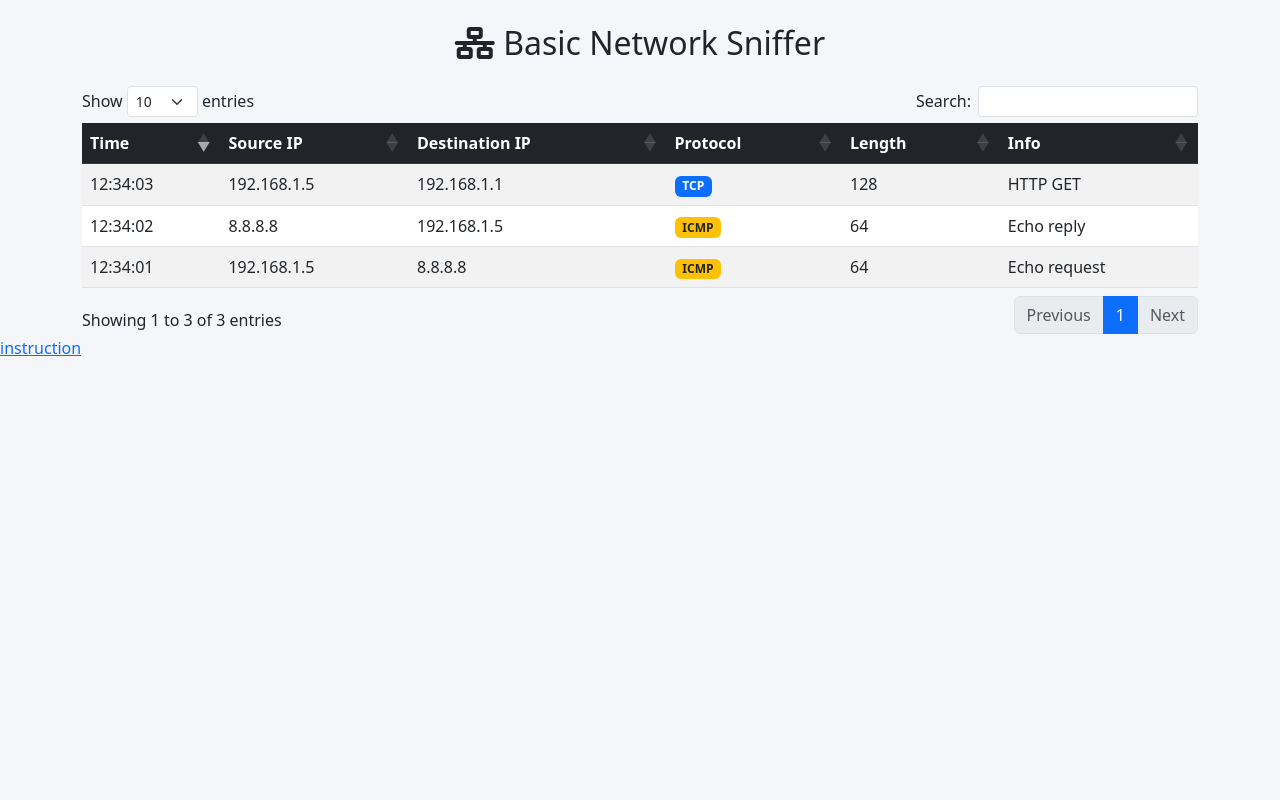
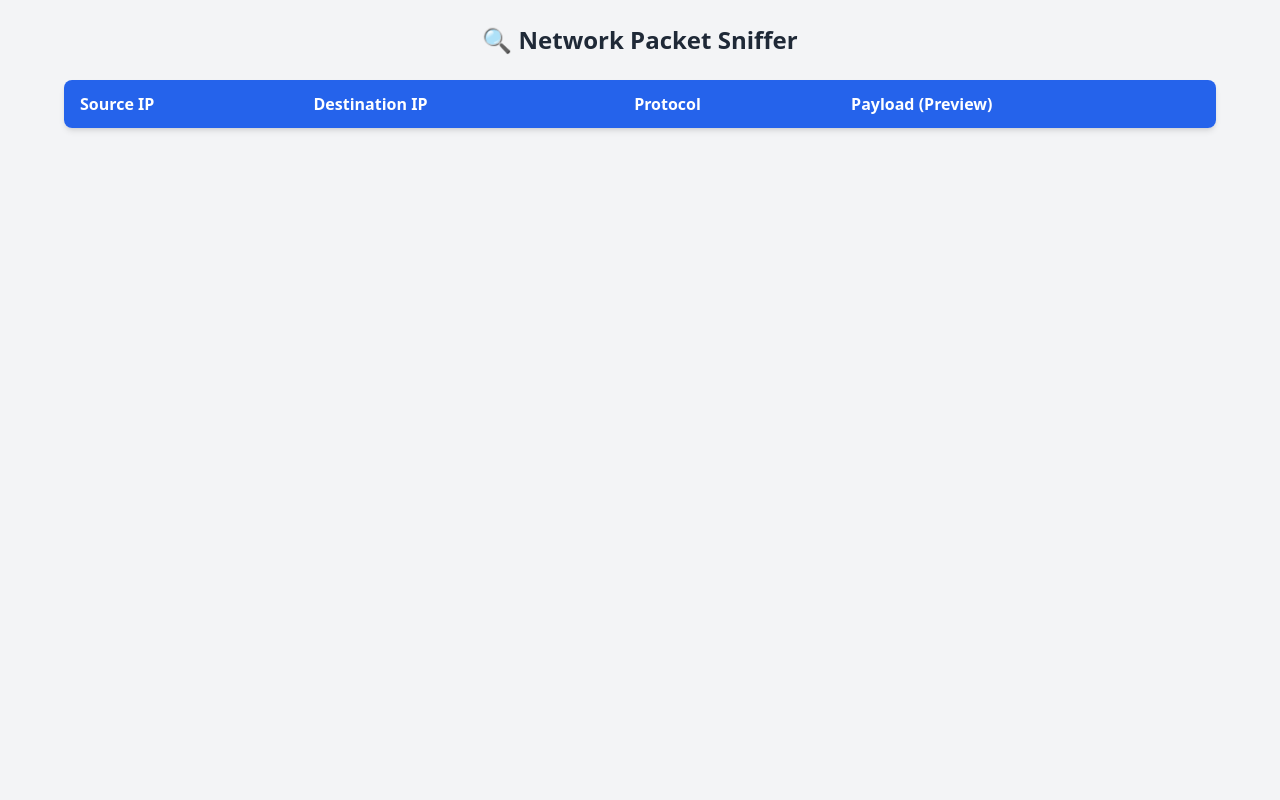
Before and after one commit to Thanush-07/CodeAlpha_Basic-Network-Sniffer-, a Flask app: page / in a window 1280 px wide. Run offline with Flask 3, Linux system fonts and the light colour scheme; lists and menus that the app fills with data are empty; some libraries are stand-ins or nearby versions.

Commit message:
template  files updated

```diff
--- a/templates/about.html
+++ /dev/null
@@ -1 +0,0 @@
-<h1></h1>
--- a/templates/head.html
+++ b/templates/head.html
@@ -1,22 +1,53 @@
 <!DOCTYPE html>
 <html lang="en">
 <head>
-    <meta charset="UTF-8">
-    <meta name="viewport" content="width=device-width, initial-scale=1.0">
-    {% block tittle %}<title>Basic Network Sniffer</title>{% endblock %}
+  <meta charset="UTF-8">
+  <title>Network Sniffer</title>
+  <!-- Tailwind CDN -->
+  <script src="https://cdn.tailwindcss.com"></script>
+  <script>
+    async function fetchPackets() {
+      try {
+        const res = await fetch('/packets');
+        const data = await res.json();
+        const container = document.getElementById("packet-data");
+        container.innerHTML = "";
 
-    <!-- Bootstrap CSS -->
-    <link href="https://cdn.jsdelivr.net/npm/bootstrap@5.3.0/dist/css/bootstrap.min.css" rel="stylesheet">
-    <link rel="stylesheet" href="{{url_for('static',filename='style.css')}}">
+        data.forEach(pkt => {
+          container.innerHTML += `
+            <tr class="border-b hover:bg-gray-50">
+              <td class="px-4 py-2">${pkt.src || '-'}</td>
+              <td class="px-4 py-2">${pkt.dst || '-'}</td>
+              <td class="px-4 py-2 font-semibold text-blue-600">${pkt.proto || '-'}</td>
+              <td class="px-4 py-2 font-mono text-gray-600">${pkt.payload || '-'}</td>
+            </tr>`;
+        });
+      } catch (err) {
+        console.error("Error fetching packets:", err);
+      }
+    }
 
-    <!-- DataTables CSS -->
-    <link rel="stylesheet" href="https://cdn.datatables.net/1.13.4/css/dataTables.bootstrap5.min.css">
+    setInterval(fetchPackets, 2000); // Refresh every 2 sec
+    window.onload = fetchPackets;
+  </script>
+</head>
+<body class="bg-gray-100 min-h-screen flex flex-col items-center p-6">
+  <h1 class="text-2xl font-bold text-gray-800 mb-6 flex items-center">
+    🔍 Network Packet Sniffer
+  </h1>
 
-    <!-- Font Awesome -->
-    <link rel="stylesheet" href="https://cdnjs.cloudflare.com/ajax/libs/font-awesome/6.4.0/css/all.min.css">
-</head>
-{% block head %} {% endblock %}
-<body>
-    {% block body %}{% endblock %}
+  <div class="w-full max-w-6xl bg-white shadow-md rounded-lg overflow-hidden">
+    <table class="w-full text-left border-collapse">
+      <thead>
+        <tr class="bg-blue-600 text-white">
+          <th class="px-4 py-3">Source IP</th>
+          <th class="px-4 py-3">Destination IP</th>
+          <th class="px-4 py-3">Protocol</th>
+          <th class="px-4 py-3">Payload (Preview)</th>
+        </tr>
+      </thead>
+      <tbody id="packet-data" class="bg-white"></tbody>
+    </table>
+  </div>
 </body>
 </html>
--- a/templates/index.html
+++ b/templates/index.html
@@ -1,64 +1,52 @@
-{% extends 'head.html' %}
+{% extends "head.html" %}
+
+{% block title %}Network Sniffer{% endblock %}
+
 {% block head %}
+<script>
+    async function fetchPackets() {
+        try {
+            let res = await fetch("/packets");
+            let data = await res.json();
+
+            let table = document.getElementById("packetTable");
+            table.innerHTML = "";
+
+            data.forEach(pkt => {
+                let row = `<tr class="hover:bg-gray-100 transition">
+                    <td class="px-6 py-4 text-sm">${pkt.src}</td>
+                    <td class="px-6 py-4 text-sm">${pkt.dst}</td>
+                    <td class="px-6 py-4 text-sm">${pkt.proto}</td>
+                    <td class="px-6 py-4 text-sm text-gray-600 truncate max-w-xs">${pkt.payload}</td>
+                </tr>`;
+                table.innerHTML += row;
+            });
+        } catch (e) {
+            console.error("Error fetching packets:", e);
+        }
+    }
+
+    // Refresh every 2 seconds
+    setInterval(fetchPackets, 2000);
+</script>
 {% endblock %}
-{% block body%}
 
-    <div class="container mt-4">
-        <h2 class="text-center mb-4"><i class="fa-solid fa-network-wired"></i> Basic Network Sniffer</h2>
+{% block content %}
+  <h1 class="text-2xl font-bold text-gray-800 mb-6 flex items-center">
+    🔍 Network Packet Sniffer
+  </h1>
 
-        <table id="packetTable" class="table table-striped table-hover">
-            <thead class="table-dark">
-                <tr>
-                    <th>Time</th>
-                    <th>Source IP</th>
-                    <th>Destination IP</th>
-                    <th>Protocol</th>
-                    <th>Length</th>
-                    <th>Info</th>
-                </tr>
-            </thead>
-            <tbody>
-                <!-- Dummy Data (will be replaced with live data) -->
-                <tr>
-                    <td>12:34:01</td>
-                    <td>192.168.1.5</td>
-                    <td>8.8.8.8</td>
-                    <td><span class="badge bg-warning text-dark protocol-badge">ICMP</span></td>
-                    <td>64</td>
-                    <td>Echo request</td>
-                </tr>
-                <tr>
-                    <td>12:34:02</td>
-                    <td>8.8.8.8</td>
-                    <td>192.168.1.5</td>
-                    <td><span class="badge bg-warning text-dark protocol-badge">ICMP</span></td>
-                    <td>64</td>
-                    <td>Echo reply</td>
-                </tr>
-                <tr>
-                    <td>12:34:03</td>
-                    <td>192.168.1.5</td>
-                    <td>192.168.1.1</td>
-                    <td><span class="badge bg-primary protocol-badge">TCP</span></td>
-                    <td>128</td>
-                    <td>HTTP GET</td>
-                </tr>
-            </tbody>
-        </table>
-    </div>
-<a href="{{url_for('instruction')}}">instruction</a>
-    <!-- jQuery, Bootstrap JS, DataTables JS -->
-    <script src="https://code.jquery.com/jquery-3.6.4.min.js"></script>
-    <script src="https://cdn.jsdelivr.net/npm/bootstrap@5.3.0/dist/js/bootstrap.bundle.min.js"></script>
-    <script src="https://cdn.datatables.net/1.13.4/js/jquery.dataTables.min.js"></script>
-    <script src="https://cdn.datatables.net/1.13.4/js/dataTables.bootstrap5.min.js"></script>
-
-    <script>
-        $(document).ready(function() {
-            $('#packetTable').DataTable({
-                "pageLength": 10,
-                "order": [[0, "desc"]]
-            });
-        });
-    </script>
+  <div class="w-full max-w-6xl bg-white shadow-md rounded-lg overflow-hidden">
+    <table class="w-full text-left border-collapse">
+      <thead>
+        <tr class="bg-blue-600 text-white">
+          <th class="px-4 py-3">Source IP</th>
+          <th class="px-4 py-3">Destination IP</th>
+          <th class="px-4 py-3">Protocol</th>
+          <th class="px-4 py-3">Payload (Preview)</th>
+        </tr>
+      </thead>
+      <tbody id="packetTable" class="bg-white"></tbody>
+    </table>
+  </div>
 {% endblock %}
```
